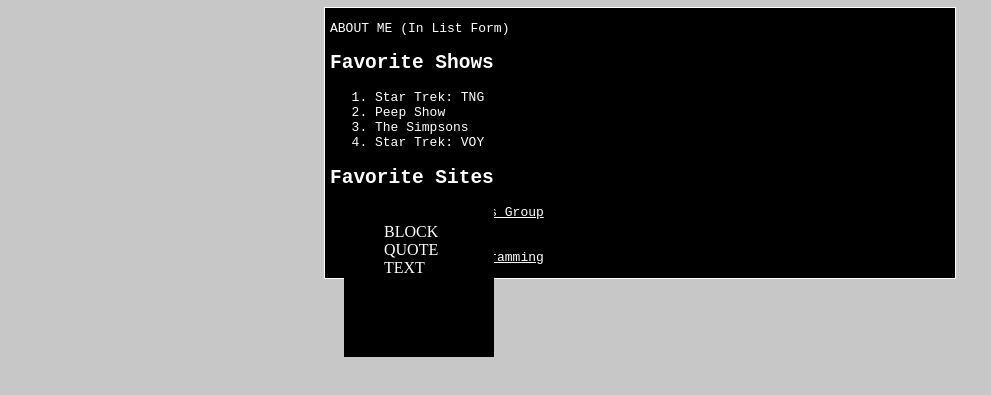
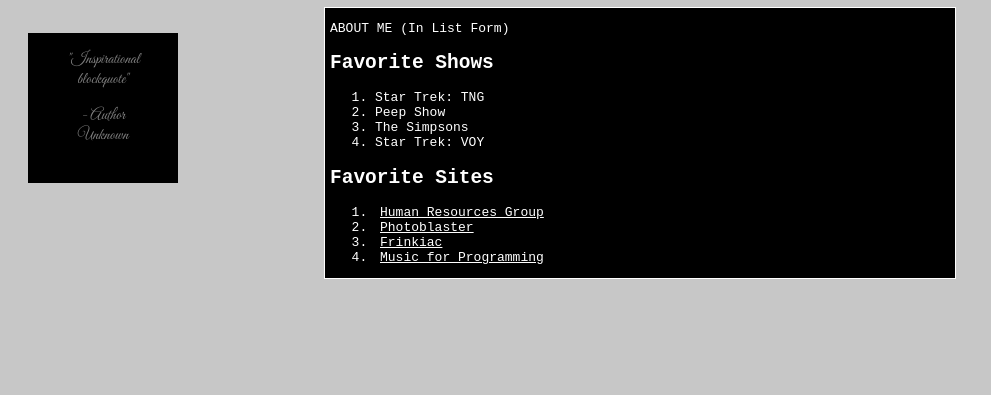
Before and after one commit to datalal/LawsonPortfolio, a plain HTML site: page about.html in a window 1280 px wide. Shown: the part 185-580 px from the top of the page, without its empty margins (0-991 px from the left). Drawn offline with Linux system fonts and the light colour scheme.

Commit message:
updates
bq fix

```diff
--- a/about.html
+++ b/about.html
@@ -7,6 +7,9 @@
 
     </head>
 <body>
+  <div class="sidequote"><blockquote class="quote">"Inspirational blockquote"</blockquote>
+<blockquote class="quote"> - Author Unknown
+</blockquote></div>
   <div class="page">
     <div class="headerimg"><img class="topimg" src="image.gif"></div>
 <div class="topmenu">
@@ -14,7 +17,6 @@
     <a id="menulink" href="about.html">About</a>
     <a id="menulink" href="contact.html">Contact</a>
 </div>
-<div class="sidequote"><blockquote>BLOCK QUOTE TEXT</blockquote></div>
 <div class="imageflow">
 
 <p> ABOUT ME (In List Form)</p>
```
Also changed, not shown: contact.html (+3 -1 lines).
